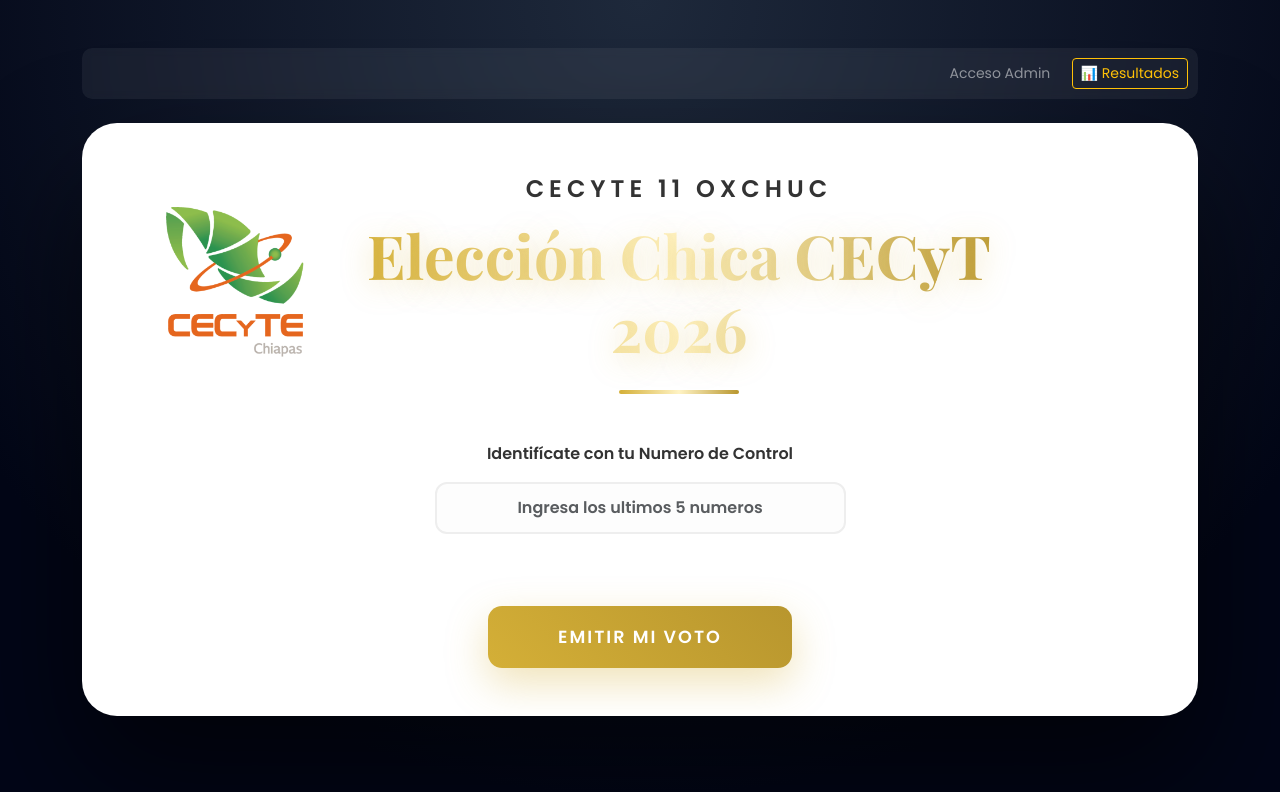
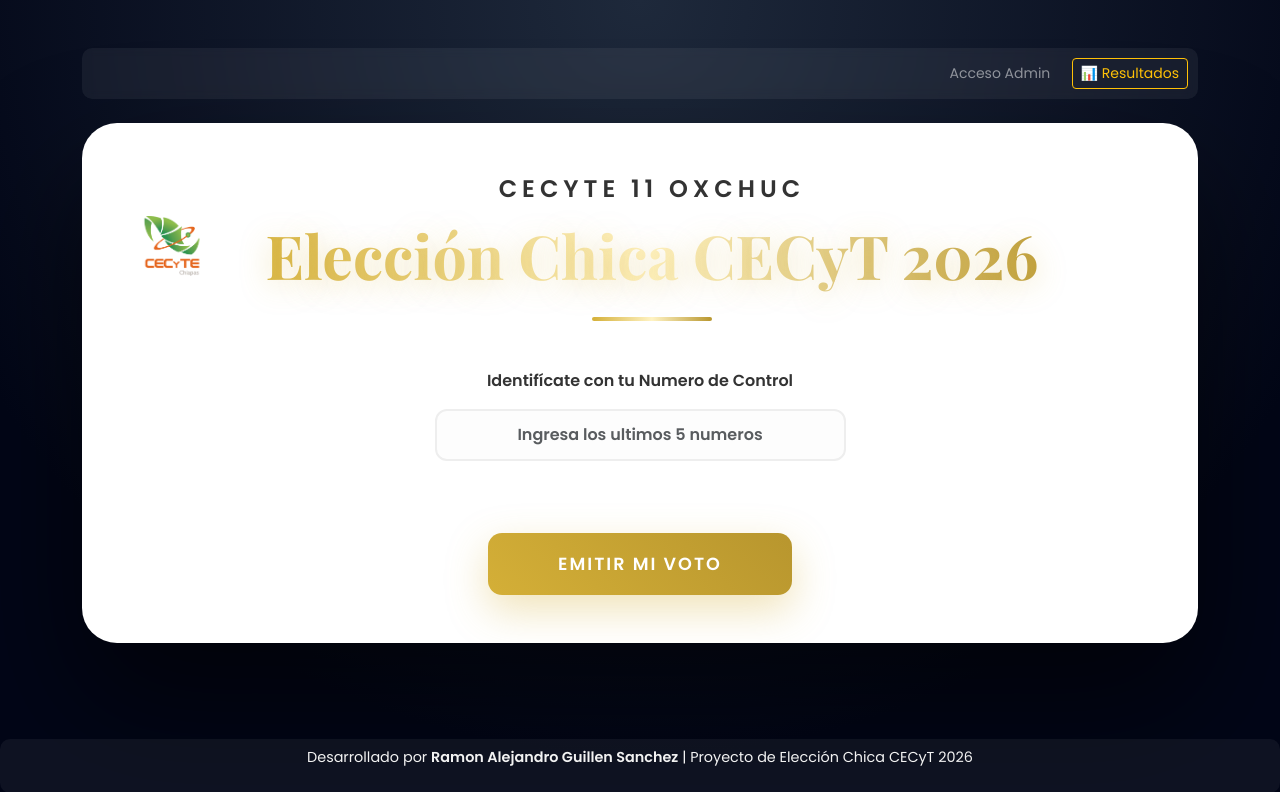
Before and after one commit to alex2205a/votacion-reina, a Flask app: page / in a window 1280 px wide. Shown: the top 792 px of the page. Run offline with Flask 3, Linux system fonts and the light colour scheme; data that the repository does not hold is empty; some libraries are stand-ins or nearby versions.

Commit message:
index.html

```diff
--- a/templates/index.html
+++ b/templates/index.html
@@ -177,7 +177,7 @@
 
     <!-- Logo a la izquierda -->
     <div class="logo">
-        <img src="{{ url_for('static', filename='logo.png') }}" alt="Logo CECyT 11" style="height:150px;">
+        <img src="{{ url_for('static', filename='logo.png') }}" alt="Logo CECyT 11" style="height:60px;">
     </div>
 
     <!-- Título centrado -->
@@ -188,7 +188,7 @@
     </div>
 
     <!-- Espacio a la derecha para balancear -->
-    <div style="width:150px;"></div>
+    <div style="width:60px;"></div>
 
 </header>
 
```
